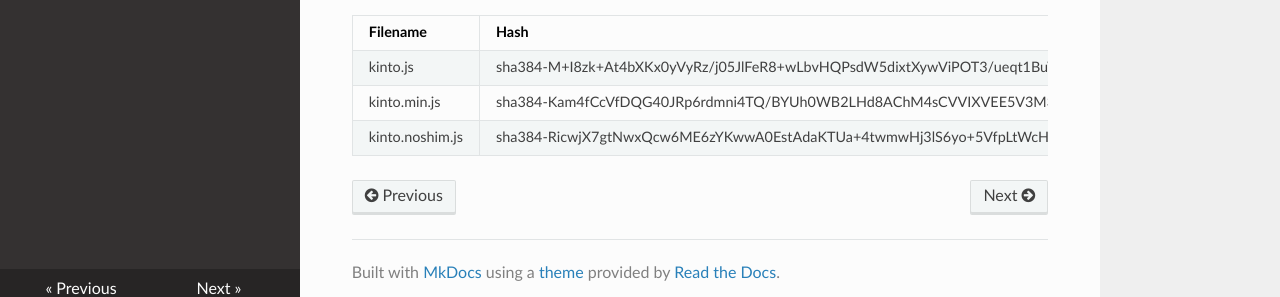
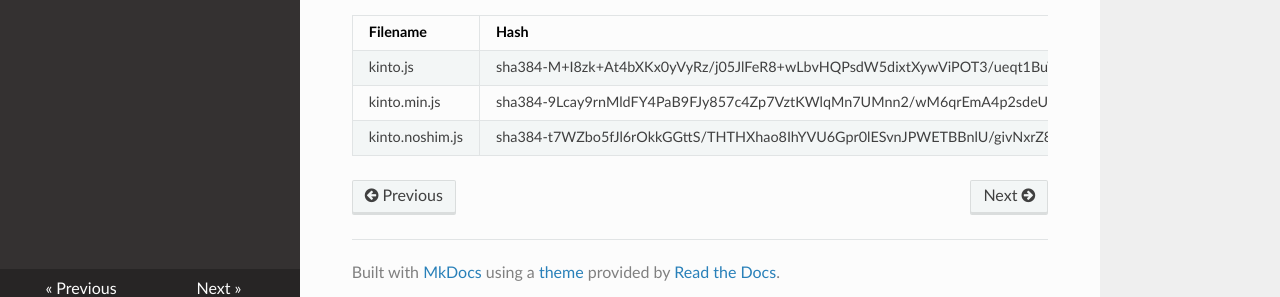
Before and after one commit to Kinto/kinto.js, an MkDocs documentation site: the page built from docs/installation.md, in a window 1280 px wide and 1323 px high. Shown: the part 1014-1311 px from the top of the window. Built offline with MkDocs 1.6.1, drawn with Linux system fonts in a browser that asks for light colours; nearby versions of some CDN libraries; old or Windows-style settings are respelled for this version of MkDocs.

Commit message:
update SRIs

```diff
--- a/docs/installation.md
+++ b/docs/installation.md
@@ -40,5 +40,5 @@ integrity with the hash provided below:
 | Filename                | Hash                                                                    |
 |-------------------------|-------------------------------------------------------------------------|
 | kinto.js                | sha384-M+I8zk+At4bXKx0yVyRz/j05JlFeR8+wLbvHQPsdW5dixtXywViPOT3/ueqt1BuV |
-| kinto.min.js            | sha384-Kam4fCcVfDQG40JRp6rdmni4TQ/BYUh0WB2LHd8AChM4sCVVIXVEE5V3M3Wgw6oh |
-| kinto.noshim.js         | sha384-RicwjX7gtNwxQcw6ME6zYKwwA0EstAdaKTUa+4twmwHj3lS6yo+5VfpLtWcHxGEh |
+| kinto.min.js            | sha384-9Lcay9rnMldFY4PaB9FJy857c4Zp7VztKWlqMn7UMnn2/wM6qrEmA4p2sdeUEnsW |
+| kinto.noshim.js         | sha384-t7WZbo5fJl6rOkkGGttS/THTHXhao8IhYVU6Gpr0lESvnJPWETBBnlU/givNxrZ8 |
```
